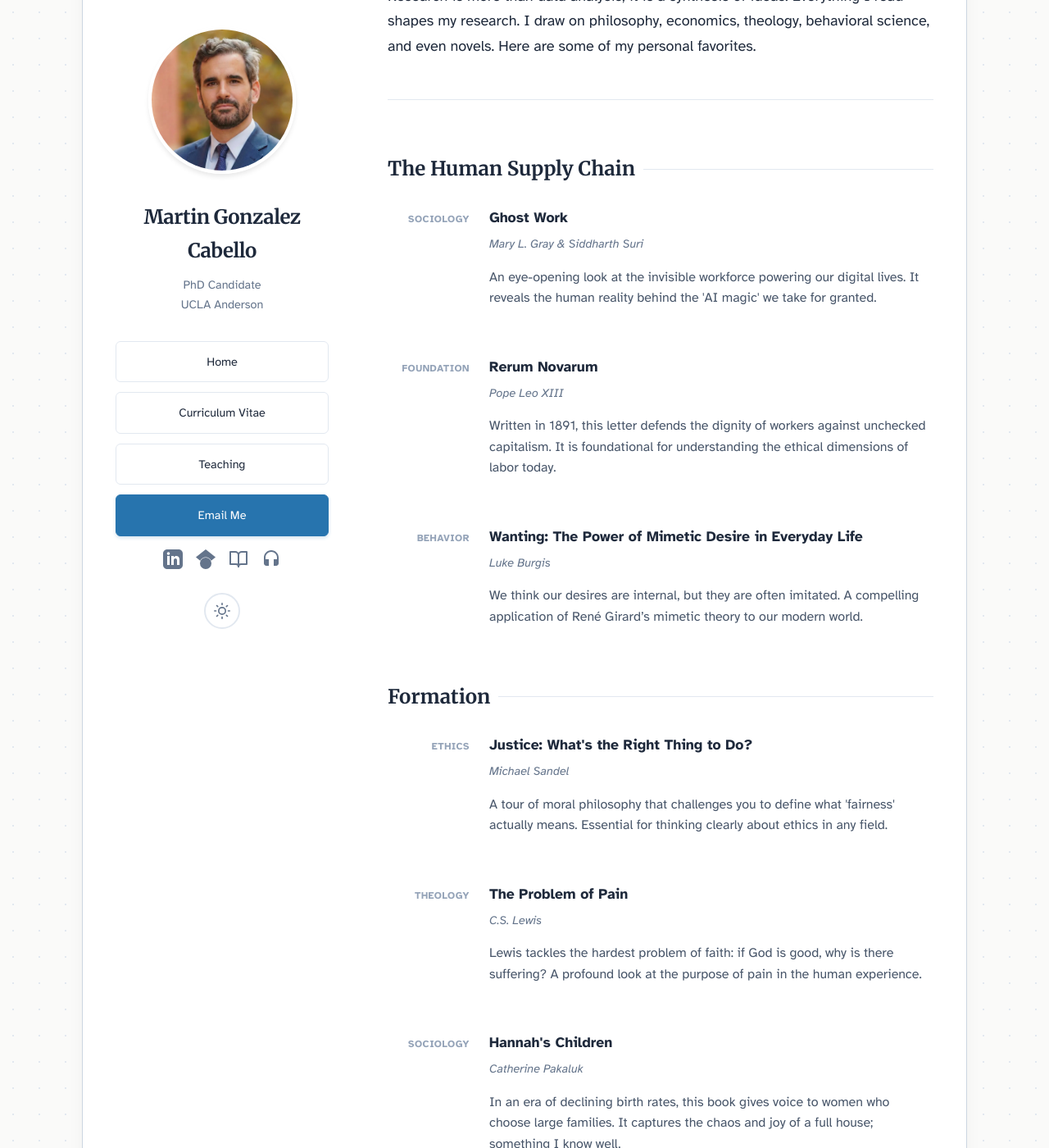
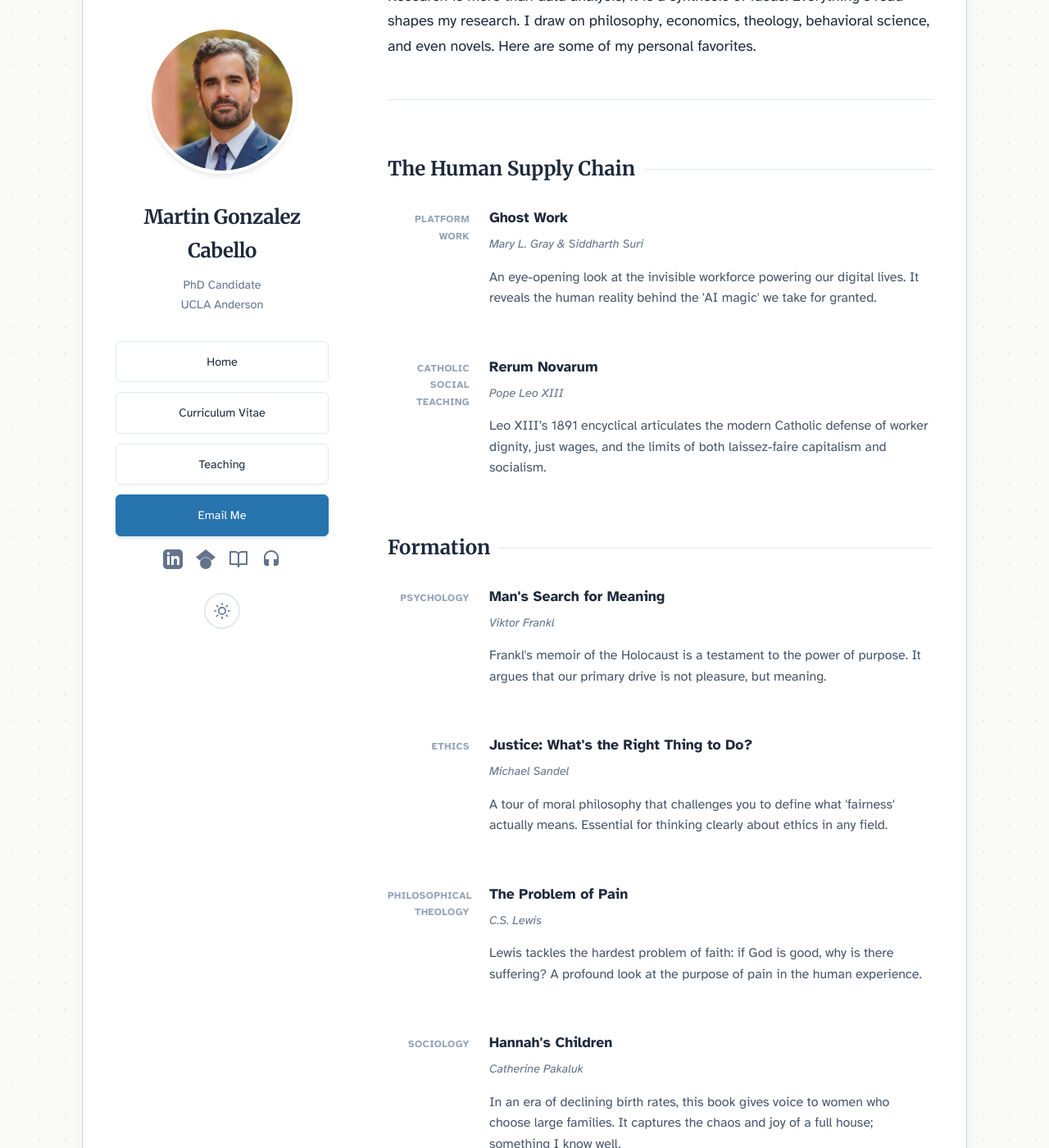
Before and after one commit to martins73/research-site, a Jekyll site: the page built from _pages/library.html, in a window 1280 px wide and 1400 px high, scrolled down 225 px. Shown: the whole window at 82% size. Built offline with Jekyll 4.4.1, drawn with Linux system fonts in a browser that asks for light colours; some of the changed text lies outside the part shown.

Commit message:
Update book metadata and add new titles

```diff
--- a/_data/library.yml
+++ b/_data/library.yml
@@ -2,21 +2,22 @@
   books:
     - title: "Ghost Work"
       author: "Mary L. Gray & Siddharth Suri"
-      meta: "SOCIOLOGY"
+      meta: "PLATFORM WORK"
       comment: "An eye-opening look at the invisible workforce powering our digital lives. It reveals the human reality behind the 'AI magic' we take for granted."
 
     - title: "Rerum Novarum"
       author: "Pope Leo XIII"
-      meta: "FOUNDATION"
-      comment: "Written in 1891, this letter defends the dignity of workers against unchecked capitalism. It is foundational for understanding the ethical dimensions of labor today."
-
-    - title: "Wanting: The Power of Mimetic Desire in Everyday Life"
-      author: "Luke Burgis"
-      meta: "BEHAVIOR"
-      comment: "We think our desires are internal, but they are often imitated. A compelling application of René Girard’s mimetic theory to our modern world."
+      meta: "CATHOLIC SOCIAL TEACHING"
+      comment: "Leo XIII’s 1891 encyclical articulates the modern Catholic defense of worker dignity, just wages, and the limits of both laissez-faire capitalism and socialism."
 
 - shelf: "Formation"
   books:
+
+    - title: "Man's Search for Meaning"
+      author: "Viktor Frankl"
+      meta: "PSYCHOLOGY"
+      comment: "Frankl's memoir of the Holocaust is a testament to the power of purpose. It argues that our primary drive is not pleasure, but meaning."
+
     - title: "Justice: What's the Right Thing to Do?"
       author: "Michael Sandel"
       meta: "ETHICS"
@@ -24,7 +25,7 @@
 
     - title: "The Problem of Pain"
       author: "C.S. Lewis"
-      meta: "THEOLOGY"
+      meta: "PHILOSOPHICAL THEOLOGY"
       comment: "Lewis tackles the hardest problem of faith: if God is good, why is there suffering? A profound look at the purpose of pain in the human experience."
 
     - title: "Hannah's Children"
@@ -34,13 +35,13 @@
 
     - title: "Tiny Habits"
       author: "B.J. Fogg"
-      meta: "DESIGN"
+      meta: "BEHAVIOR CHANGE"
       comment: "Forget motivation; focus on design. Fogg shows how making habits incredibly small can make lasting behavioral change."
 
-    - title: "Man's Search for Meaning"
-      author: "Viktor Frankl"
-      meta: "CLASSIC"
-      comment: "Frankl's memoir of the Holocaust is a testament to the power of purpose. It argues that our primary drive is not pleasure, but meaning."
+    - title: "Wanting: The Power of Mimetic Desire in Everyday Life"
+      author: "Luke Burgis"
+      meta: "BEHAVIOR"
+      comment: "We think our desires are internal, but they are often imitated. A compelling application of René Girard’s mimetic theory to our modern world."
 
     - title: "The Whole-Brain Child"
       author: "Daniel J. Siegel & Tina Payne Bryson"
@@ -51,7 +52,7 @@
   books:
     - title: "The Man Who Was Thursday"
       author: "G.K. Chesterton"
-      meta: "FAVORITE"
+      meta: "PHILOSOPHICAL FICTION"
       comment: "Chesterton is a genius. This is a metaphysical thriller that turns anarchy into a theological puzzle. It is chaotic, witty, and profoundly sane. One of my absolute favorites."
 
     - title: "Stoner"
@@ -61,7 +62,7 @@
 
     - title: "The Screwtape Letters"
       author: "C.S. Lewis"
-      meta: "SATIRE"
+      meta: "SATIRE / SPIRITUAL FORMATION"
       comment: "A brilliant study of human nature from the perspective of a demon. It exposes the subtle ways we justify our own vices."
 
     - title: "The Thursday Murder Club"
```
